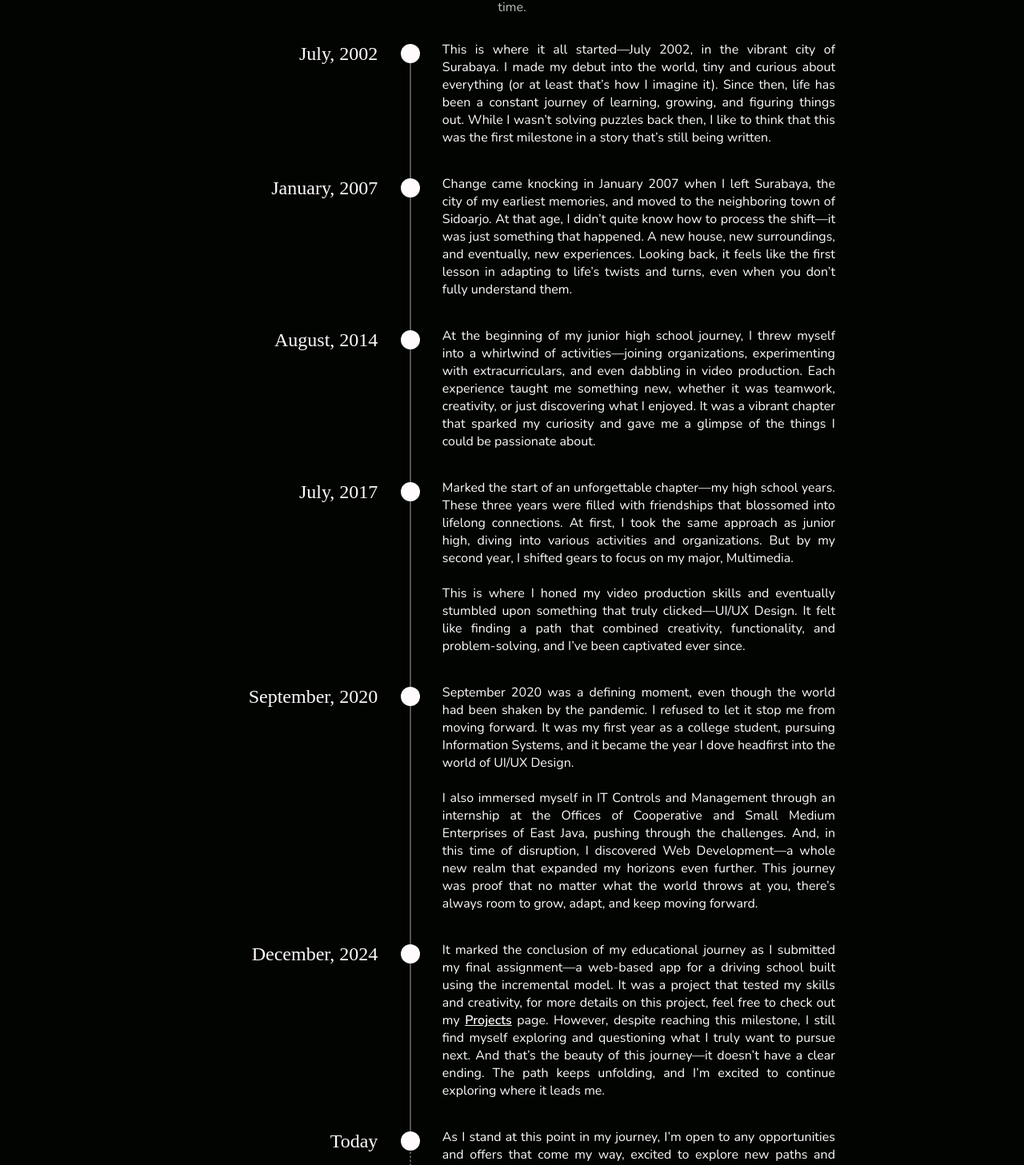
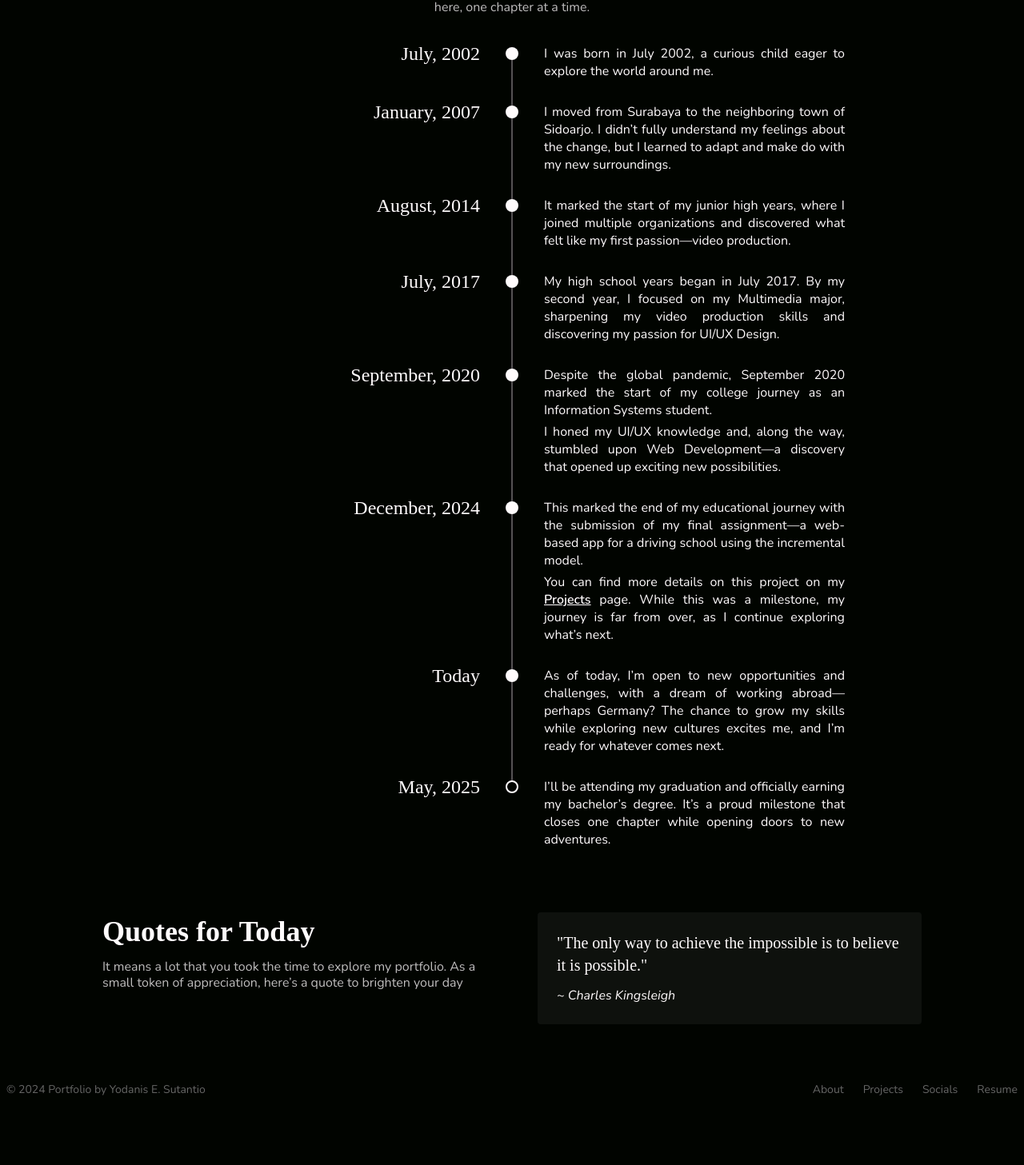
Before and after one commit to yodanisesutantio/new-portfolio, a React (Vite) app: page / in a window 1280 px wide. Shown: the part 1196-2653 px from the top of the page at 80% size. After the commit the page ends 2577 px from the top, so only its background shows below. Built offline with nearby package versions, Linux system fonts and the light colour scheme; a web font is replaced by a local one.

Commit message:
I've shorten the MJSF section, and fix some alignment issue, but now, I need to find a supporting image for each item

```diff
--- a/src/pages/Home.jsx
+++ b/src/pages/Home.jsx
@@ -3,14 +3,6 @@ import { Link } from 'react-router-dom';
 import Quotes from '../components/Quotes';
 
 const Home = () => {
-  const pRefs = useRef([]);
-  const [lineHeights, setLineHeights] = useState([]);
-
-  useEffect(() => {
-    const heights = pRefs.current.map((p) => (p ? p.offsetHeight * 1.3 : 0)); // Calculate 120% height
-    setLineHeights(heights);
-  }, []);
-
   return (
     <section className="pt-10 pb-16 px-32 flex flex-col flex-grow items-center justify-center">
         <h1 className="text-7xl font-mclaren font-bold text-[#fffbfc] text-center leading-snug">
@@ -28,7 +20,7 @@ const Home = () => {
         </div>
 
         <h1 className="mt-24 text-4xl font-mclaren font-bold text-[#fffbfc] text-center leading-snug">What I really want to do?</h1>
-        <p className="mt-2 w-[34rem] font-nunito font-light text-base text-[#fffbfc]/75 text-center leading-tight">I haven't decided yet, since I love both of them equally. (Oh, do please hover over the image below to reveal a hidden description)</p>
+        <p className="mt-2 w-96 font-nunito font-light text-base text-[#fffbfc]/75 text-center leading-tight">I haven't decided yet, since I love both of them equally. (Oh, do please hover over the image below!)</p>
 
         <div className="mt-8 w-full grid grid-cols-2 gap-4">
           <div className="w-full h-80 rounded overflow-hidden bg-[url('/img/uid.jpeg')] bg-cover bg-bottom saturate-0 hover:saturate-100 group duration-500">
@@ -51,142 +43,148 @@ const Home = () => {
         </div>
 
         <h1 className="mt-24 text-4xl font-mclaren font-bold text-[#fffbfc] text-center leading-snug">My Journey so far</h1>
-        <p className="mt-2 w-[34rem] font-nunito font-light text-base text-[#fffbfc]/75 text-center leading-tight">Come along as I share the steps that brought me here, one chapter at a time.</p>
+        <p className="mt-2 w-96 font-nunito font-light text-base text-[#fffbfc]/75 text-center leading-tight">Come along as I share the steps that brought me here, one chapter at a time.</p>
 
-        <div className="mt-5 grid grid-cols-5 gap-2 items-start w-full">
-          <div className="col-span-2 flex flex-row gap-2 w-full items-center justify-end">
-            <div className="p-3 w-[90%]">
+        <div className="relative flex flex-col gap-6 justify-center items-center mt-8">
+          <div className="absolute top-2 transform border-x border-[#555253] h-[92%]"></div>
+
+          <div className="relative grid grid-cols-[1fr_2.5rem_1fr] gap-5">
+            {/* Date */}
+            <div className="flex justify-end items-stretch">
               <h2 className="font-mclaren font-medium text-2xl text-right text-[#fffbfc]">July, 2002</h2>
             </div>
-            <div className="p-3 w-[10%] flex flex-col items-center relative">
-              <div className="rounded-full w-6 h-6 bg-[#fffbfc] z-20"></div>
-              {/* Vertical Lines */}
-              <div className="absolute border-l border-r border-[#555253]" style={{ height: `${lineHeights[0] || 0}px` }}></div>
+
+            {/* Middle Dots */}
+            <div className="flex justify-center pt-2">
+              <div className="rounded-full w-4 h-4 bg-[#fffbfc]"></div>
+            </div>
+
+            {/* Content */}
+            <div className="">
+              <p className="font-nunito font-light text-base text-justify text-[#fffbfc] leading-snug pt-[5px] pr-24">I was born in July 2002, a curious child eager to explore the world around me.</p>
             </div>
           </div>
 
-          <div className="col-span-3 flex flex-row gap-2 p-3">
-            <p ref={(el) => (pRefs.current[0] = el)} className="font-nunito font-light text-base text-justify text-[#fffbfc] leading-snug pr-24">This is where it all started—July 2002, in the vibrant city of Surabaya. I made my debut into the world, tiny and curious about everything (or at least that’s how I imagine it). Since then, life has been a constant journey of learning, growing, and figuring things out. While I wasn’t solving puzzles back then, I like to think that this was the first milestone in a story that’s still being written.</p>
-          </div>
-        </div>
-
-        <div className="mt-3 grid grid-cols-5 gap-2 items-start w-full">
-          <div className="col-span-2 flex flex-row gap-2 w-full items-center justify-end">
-            <div className="p-3 w-[90%]">
+          <div className="relative grid grid-cols-[1fr_2.5rem_1fr] gap-5">
+            {/* Date */}
+            <div className="flex justify-end items-stretch">
               <h2 className="font-mclaren font-medium text-2xl text-right text-[#fffbfc]">January, 2007</h2>
             </div>
-            <div className="p-3 w-[10%] flex flex-col items-center relative">
-              <div className="rounded-full w-6 h-6 bg-[#fffbfc] z-20"></div>
-              <div className="absolute border-l border-r h-[240%] border-[#555253]" style={{ height: `${lineHeights[1] || 0}px` }}></div>
+
+            {/* Middle Dots */}
+            <div className="flex justify-center pt-2">
+              <div className="rounded-full w-4 h-4 bg-[#fffbfc]"></div>
+            </div>
+
+            {/* Content */}
+            <div className="">
+              <p className="font-nunito font-light text-base text-justify text-[#fffbfc] leading-snug pt-[5px] pr-24">I moved from Surabaya to the neighboring town of Sidoarjo. I didn’t fully understand my feelings about the change, but I learned to adapt and make do with my new surroundings.</p>
             </div>
           </div>
 
-          <div className="col-span-3 flex flex-row gap-2 p-3">
-            <p ref={(el) => (pRefs.current[1] = el)} className="font-nunito font-light text-base text-justify text-[#fffbfc] leading-snug pr-24">Change came knocking in January 2007 when I left Surabaya, the city of my earliest memories, and moved to the neighboring town of Sidoarjo. At that age, I didn’t quite know how to process the shift—it was just something that happened. A new house, new surroundings, and eventually, new experiences. Looking back, it feels like the first lesson in adapting to life’s twists and turns, even when you don’t fully understand them.</p>
-          </div>
-        </div>
-
-        <div className="mt-3 grid grid-cols-5 gap-2 items-start w-full">
-          <div className="col-span-2 flex flex-row gap-2 w-full items-center justify-end">
-            <div className="p-3 w-[90%]">
+          <div className="relative grid grid-cols-[1fr_2.5rem_1fr] gap-5">
+            {/* Date */}
+            <div className="flex justify-end items-stretch">
               <h2 className="font-mclaren font-medium text-2xl text-right text-[#fffbfc]">August, 2014</h2>
             </div>
-            <div className="p-3 w-[10%] flex flex-col items-center relative">
-              <div className="rounded-full w-6 h-6 bg-[#fffbfc] z-20"></div>
-              <div className="absolute border-l border-r h-[240%] border-[#555253]" style={{ height: `${lineHeights[2] || 0}px` }}></div>
+
+            {/* Middle Dots */}
+            <div className="flex justify-center pt-2">
+              <div className="rounded-full w-4 h-4 bg-[#fffbfc]"></div>
+            </div>
+
+            {/* Content */}
+            <div className="">
+              <p className="font-nunito font-light text-base text-justify text-[#fffbfc] leading-snug pt-[5px] pr-24">It marked the start of my junior high years, where I joined multiple organizations and discovered what felt like my first passion—video production.</p>
             </div>
           </div>
 
-          <div className="col-span-3 flex flex-row gap-2 p-3">
-            <p ref={(el) => (pRefs.current[2] = el)} className="font-nunito font-light text-base text-justify text-[#fffbfc] leading-snug pr-24">At the beginning of my junior high school journey, I threw myself into a whirlwind of activities—joining organizations, experimenting with extracurriculars, and even dabbling in video production. Each experience taught me something new, whether it was teamwork, creativity, or just discovering what I enjoyed. It was a vibrant chapter that sparked my curiosity and gave me a glimpse of the things I could be passionate about.</p>
-          </div>
-        </div>
-
-        <div className="mt-3 grid grid-cols-5 gap-2 items-start w-full">
-          <div className="col-span-2 flex flex-row gap-2 w-full items-center justify-end">
-            <div className="p-3 w-[90%]">
+          <div className="relative grid grid-cols-[1fr_2.5rem_1fr] gap-5">
+            {/* Date */}
+            <div className="flex justify-end items-stretch">
               <h2 className="font-mclaren font-medium text-2xl text-right text-[#fffbfc]">July, 2017</h2>
             </div>
-            <div className="p-3 w-[10%] flex flex-col items-center relative">
-              <div className="rounded-full w-6 h-6 bg-[#fffbfc] z-20"></div>
-              <div className="absolute border-l border-r h-[240%] border-[#555253]" style={{ height: `${lineHeights[3] || 0}px` }}></div>
+
+            {/* Middle Dots */}
+            <div className="flex justify-center pt-2">
+              <div className="rounded-full w-4 h-4 bg-[#fffbfc]"></div>
+            </div>
+
+            {/* Content */}
+            <div className="">
+              <p className="font-nunito font-light text-base text-justify text-[#fffbfc] leading-snug pt-[5px] pr-24">My high school years began in July 2017. By my second year, I focused on my Multimedia major, sharpening my video production skills and discovering my passion for UI/UX Design.</p>
             </div>
           </div>
 
-          <div className="col-span-3 flex flex-row gap-2 p-3">
-            <p ref={(el) => (pRefs.current[3] = el)} className="font-nunito font-light text-base text-justify text-[#fffbfc] leading-snug pr-24">Marked the start of an unforgettable chapter—my high school years. These three years were filled with friendships that blossomed into lifelong connections. At first, I took the same approach as junior high, diving into various activities and organizations. But by my second year, I shifted gears to focus on my major, Multimedia.
-
-            <br /> <br />
-
-            This is where I honed my video production skills and eventually stumbled upon something that truly clicked—UI/UX Design. It felt like finding a path that combined creativity, functionality, and problem-solving, and I’ve been captivated ever since.</p>
-          </div>
-        </div>
-
-        <div className="mt-3 grid grid-cols-5 gap-2 items-start w-full">
-          <div className="col-span-2 flex flex-row gap-2 w-full items-center justify-end">
-            <div className="p-3 w-[90%]">
+          <div className="relative grid grid-cols-[1fr_2.5rem_1fr] gap-5">
+            {/* Date */}
+            <div className="flex justify-end items-stretch">
               <h2 className="font-mclaren font-medium text-2xl text-right text-[#fffbfc]">September, 2020</h2>
             </div>
-            <div className="p-3 w-[10%] flex flex-col items-center relative">
-              <div className="rounded-full w-6 h-6 bg-[#fffbfc] z-20"></div>
-              <div className="absolute border-l border-r h-[240%] border-[#555253]" style={{ height: `${lineHeights[4] || 0}px` }}></div>
+
+            {/* Middle Dots */}
+            <div className="flex justify-center pt-2">
+              <div className="rounded-full w-4 h-4 bg-[#fffbfc]"></div>
+            </div>
+
+            {/* Content */}
+            <div className="">
+              <p className="font-nunito font-light text-base text-justify text-[#fffbfc] leading-snug pt-[5px] pr-24">Despite the global pandemic, September 2020 marked the start of my college journey as an Information Systems student.</p>
+
+              <p className="font-nunito font-light text-base text-justify text-[#fffbfc] leading-snug pt-[5px] pr-24">I honed my UI/UX knowledge and, along the way, stumbled upon Web Development—a discovery that opened up exciting new possibilities.</p>
             </div>
           </div>
 
-          <div className="col-span-3 flex flex-row gap-2 p-3">
-            <p ref={(el) => (pRefs.current[4] = el)} className="font-nunito font-light text-base text-justify text-[#fffbfc] leading-snug pr-24">September 2020 was a defining moment, even though the world had been shaken by the pandemic. I refused to let it stop me from moving forward. It was my first year as a college student, pursuing Information Systems, and it became the year I dove headfirst into the world of UI/UX Design.
-
-            <br /> <br />
-
-            I also immersed myself in IT Controls and Management through an internship at the Offices of Cooperative and Small Medium Enterprises of East Java, pushing through the challenges. And, in this time of disruption, I discovered Web Development—a whole new realm that expanded my horizons even further. This journey was proof that no matter what the world throws at you, there’s always room to grow, adapt, and keep moving forward.</p>
-          </div>
-        </div>
-
-        <div className="mt-3 grid grid-cols-5 gap-2 items-start w-full">
-          <div className="col-span-2 flex flex-row gap-2 w-full items-center justify-end">
-            <div className="p-3 w-[90%]">
+          <div className="relative grid grid-cols-[1fr_2.5rem_1fr] gap-5">
+            {/* Date */}
+            <div className="flex justify-end items-stretch">
               <h2 className="font-mclaren font-medium text-2xl text-right text-[#fffbfc]">December, 2024</h2>
             </div>
-            <div className="p-3 w-[10%] flex flex-col items-center relative">
-              <div className="rounded-full w-6 h-6 bg-[#fffbfc] z-20"></div>
-              <div className="absolute border-l border-r h-[240%] border-[#555253]" style={{ height: `${lineHeights[5] || 0}px` }}></div>
+
+            {/* Middle Dots */}
+            <div className="flex justify-center pt-2">
+              <div className="rounded-full w-4 h-4 bg-[#fffbfc]"></div>
+            </div>
+
+            {/* Content */}
+            <div className="">
+              <p className="font-nunito font-light text-base text-justify text-[#fffbfc] leading-snug pt-[5px] pr-24">This marked the end of my educational journey with the submission of my final assignment—a web-based app for a driving school using the incremental model.</p>
+              <p className="font-nunito font-light text-base text-justify text-[#fffbfc] leading-snug pt-[5px] pr-24">You can find more details on this project on my <Link to='/projects' className='underline hover:no-underline font-semibold'>Projects</Link> page. While this was a milestone, my journey is far from over, as I continue exploring what’s next.</p>
             </div>
           </div>
 
-          <div className="col-span-3 flex flex-row gap-2 p-3">
-            <p ref={(el) => (pRefs.current[5] = el)} className="font-nunito font-light text-base text-justify text-[#fffbfc] leading-snug pr-24">It marked the conclusion of my educational journey as I submitted my final assignment—a web-based app for a driving school built using the incremental model. It was a project that tested my skills and creativity, for more details on this project, feel free to check out my <Link to="/projects" className="underline hover:no-underline font-semibold">Projects</Link> page. However, despite reaching this milestone, I still find myself exploring and questioning what I truly want to pursue next. And that’s the beauty of this journey—it doesn’t have a clear ending. The path keeps unfolding, and I’m excited to continue exploring where it leads me.</p>
-          </div>
-        </div>
-
-        <div className="mt-3 grid grid-cols-5 gap-2 items-start w-full">
-          <div className="col-span-2 flex flex-row gap-2 w-full items-center justify-end">
-            <div className="p-3 w-[90%]">
+          <div className="relative grid grid-cols-[1fr_2.5rem_1fr] gap-5">
+            {/* Date */}
+            <div className="flex justify-end items-stretch">
               <h2 className="font-mclaren font-medium text-2xl text-right text-[#fffbfc]">Today</h2>
             </div>
-            <div className="p-3 w-[10%] flex flex-col items-center relative">
-              <div className="rounded-full w-6 h-6 bg-[#fffbfc] z-20"></div>
-              <div className="absolute border-l border-r border-dashed h-[240%] border-[#555253]" style={{ height: `${lineHeights[6] || 0}px` }}></div>
+
+            {/* Middle Dots */}
+            <div className="flex justify-center pt-2">
+              <div className="rounded-full w-4 h-4 bg-[#fffbfc]"></div>
+            </div>
+
+            {/* Content */}
+            <div className="">
+              <p className="font-nunito font-light text-base text-justify text-[#fffbfc] leading-snug pt-[5px] pr-24">As of today, I’m open to new opportunities and challenges, with a dream of working abroad—perhaps Germany? The chance to grow my skills while exploring new cultures excites me, and I’m ready for whatever comes next.</p>
             </div>
           </div>
 
-          <div className="col-span-3 flex flex-row gap-2 p-3">
-            <p ref={(el) => (pRefs.current[6] = el)} className="font-nunito font-light text-base text-justify text-[#fffbfc] leading-snug pr-24">As I stand at this point in my journey, I’m open to any opportunities and offers that come my way, excited to explore new paths and challenges. There’s one particular dream on my bucket list though—working in Germany. The idea of gaining experience in a new culture and environment, while further growing my skills, is something I’m truly passionate about. But for now, I remain open to where the next step will take me, knowing that the journey is far from over.</p>
-          </div>
-        </div>
-
-        <div className="mt-3 grid grid-cols-5 gap-2 items-start w-full">
-          <div className="col-span-2 flex flex-row gap-2 w-full items-center justify-end">
-            <div className="p-3 w-[90%]">
+          <div className="relative grid grid-cols-[1fr_2.5rem_1fr] gap-5">
+            {/* Date */}
+            <div className="flex justify-end items-stretch">
               <h2 className="font-mclaren font-medium text-2xl text-right text-[#fffbfc]">May, 2025</h2>
             </div>
-            <div className="p-3 w-[10%] flex flex-col items-center relative">
-              <div className="rounded-full w-6 h-6 bg-[#fffbfc] z-20"></div>
-              <div className="absolute hidden border-l border-r h-[240%] border-[#555253]" style={{ height: `${lineHeights[7] || 0}px` }}></div>
+
+            {/* Middle Dots */}
+            <div className="flex justify-center pt-2">
+              <div className="rounded-full w-4 h-4 bg-[#010400] border-2 border-[#fffbfc]"></div>
             </div>
-          </div>
 
-          <div className="col-span-3 flex flex-row gap-2 p-3">
-            <p ref={(el) => (pRefs.current[7] = el)} className="font-nunito font-light text-base text-justify text-[#fffbfc] leading-snug pr-24">I’ll finally earn my degree and be able to proudly call myself Yodanis E. Sutantio, B.Tech. It’s a moment of accomplishment and a reminder that the journey has been worth every step. But as much as it’s a conclusion to my academic chapter, it’s also the beginning of what’s next. I’m ready to see where this newfound title and all the experiences I've gained will take me.</p>
+            {/* Content */}
+            <div className="">
+              <p className="font-nunito font-light text-base text-justify text-[#fffbfc] leading-snug pt-[5px] pr-24">I’ll be attending my graduation and officially earning my bachelor’s degree. It’s a proud milestone that closes one chapter while opening doors to new adventures.</p>
+            </div>
           </div>
         </div>
 
```
